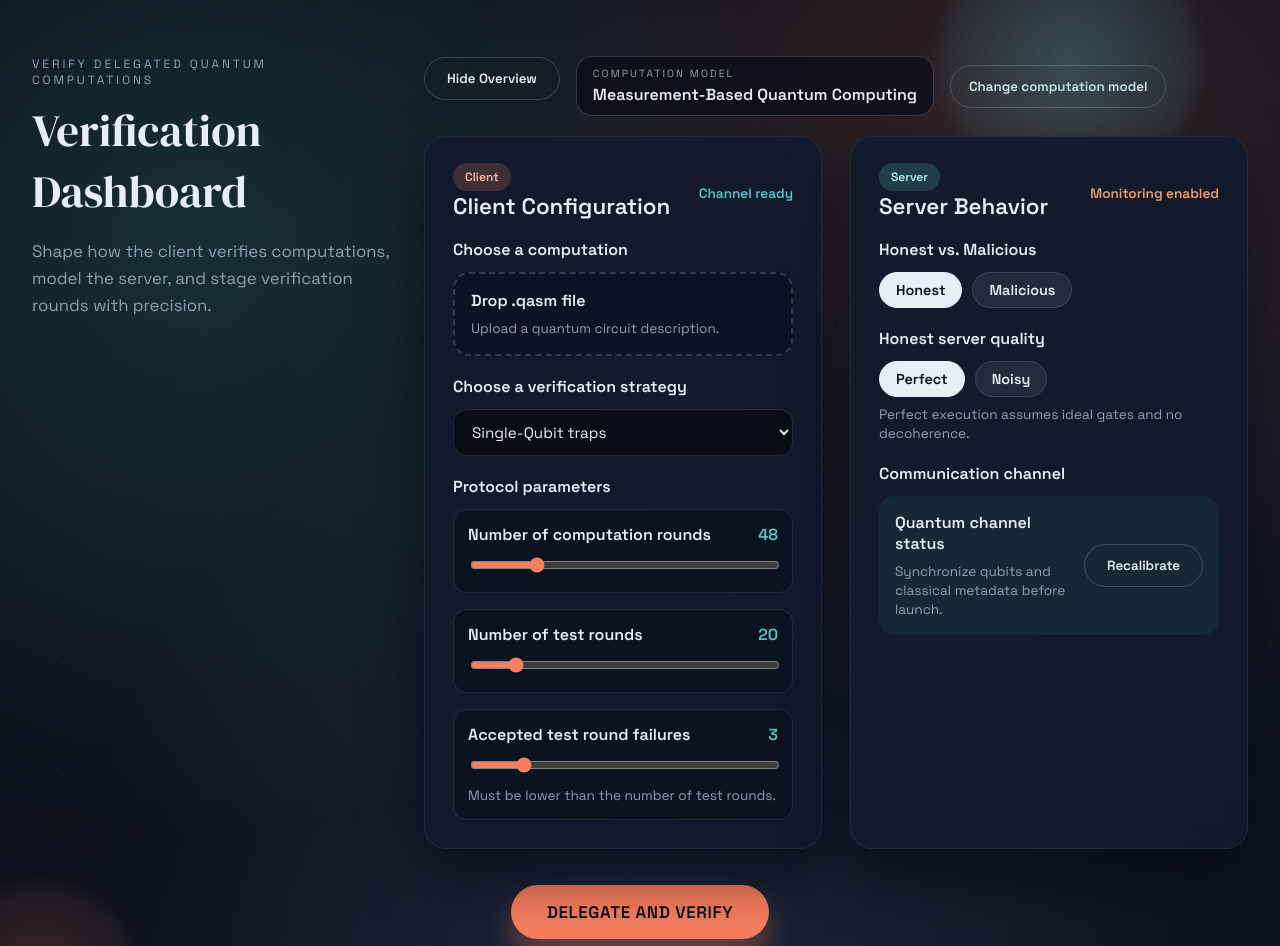
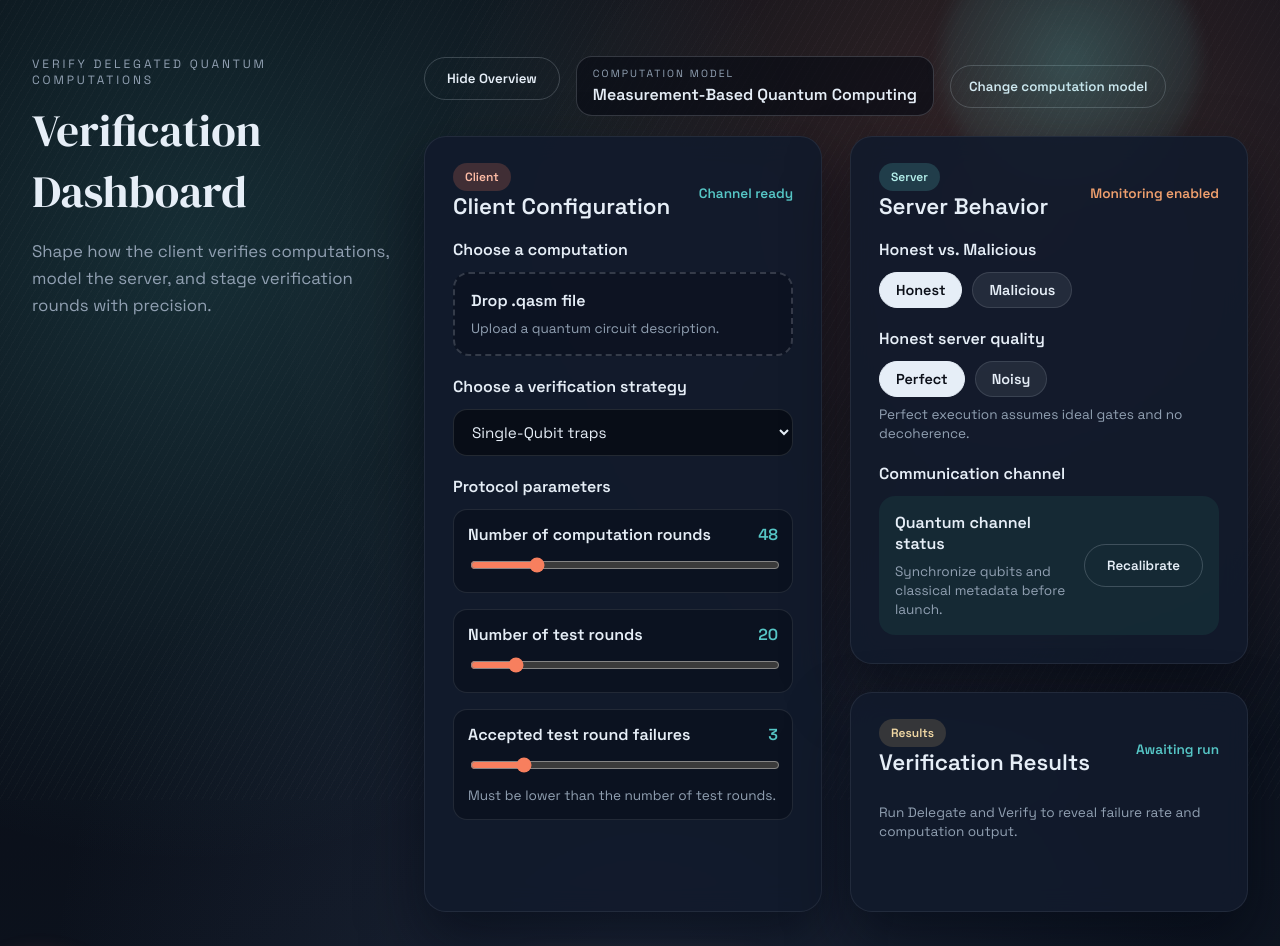
Before and after one commit to jemappellesami/the-verification-software, a React (Vite) app in the folder verification-software/: page / in a window 1280 px wide. Shown: the top 946 px of the page. Built offline with nearby package versions, Linux system fonts and the light colour scheme.

Commit message:
Add results panel

```diff
--- a/verification-software/src/App.css
+++ b/verification-software/src/App.css
@@ -309,6 +309,13 @@ button {
   gap: 28px;
 }
 
+.dashboard-right {
+  display: flex;
+  flex-direction: column;
+  gap: 28px;
+  min-height: 720px;
+}
+
 .panel {
   background: var(--panel);
   border-radius: var(--radius);
@@ -346,6 +353,11 @@ button {
   color: #b5f1ec;
 }
 
+.badge.tertiary {
+  background: rgba(215, 183, 123, 0.18);
+  color: #f1d8a4;
+}
+
 .status {
   font-size: 0.85rem;
   font-weight: 600;
@@ -359,6 +371,97 @@ button {
 .panel-body {
   display: grid;
   gap: 20px;
+}
+
+.panel.server {
+  flex: 3;
+}
+
+.panel.results {
+  flex: 1;
+  min-height: 220px;
+}
+
+.results-body {
+  grid-template-columns: repeat(auto-fit, minmax(180px, 1fr));
+  align-items: stretch;
+  gap: 16px;
+}
+
+.failure-meter {
+  display: grid;
+  gap: 10px;
+}
+
+.verdict {
+  margin-top: 4px;
+  padding: 8px 12px;
+  border-radius: 999px;
+  font-size: 0.85rem;
+  font-weight: 600;
+  display: inline-flex;
+  align-items: center;
+  justify-content: center;
+  max-width: fit-content;
+}
+
+.verdict.accepted {
+  background: rgba(86, 198, 198, 0.18);
+  color: #b5f1ec;
+  border: 1px solid rgba(86, 198, 198, 0.35);
+}
+
+.verdict.rejected {
+  background: rgba(255, 91, 91, 0.18);
+  color: #ffb1b1;
+  border: 1px solid rgba(255, 91, 91, 0.35);
+}
+
+.failure-header {
+  display: flex;
+  justify-content: space-between;
+  font-weight: 600;
+}
+
+.failure-rate {
+  color: #ff5b5b;
+  font-weight: 700;
+}
+
+.meter-track {
+  height: 10px;
+  border-radius: 999px;
+  background: rgba(230, 238, 247, 0.12);
+  overflow: hidden;
+}
+
+.meter-fill {
+  height: 100%;
+  background: linear-gradient(90deg, #ff5b5b, #f79d65);
+  border-radius: inherit;
+}
+
+.result-bit {
+  display: grid;
+  gap: 8px;
+  padding: 16px;
+  border-radius: 16px;
+  border: 1px solid rgba(230, 238, 247, 0.12);
+  background: rgba(8, 12, 20, 0.55);
+  text-align: center;
+}
+
+.result-label {
+  text-transform: uppercase;
+  letter-spacing: 0.2em;
+  font-size: 0.65rem;
+  color: var(--muted);
+}
+
+.result-value {
+  font-size: 2.8rem;
+  font-weight: 700;
+  color: var(--ink);
 }
 
 .section h4 {
@@ -538,6 +641,10 @@ input[type="range"] {
   .hero-actions {
     justify-content: flex-start;
   }
+
+  .dashboard-right {
+    min-height: 0;
+  }
 }
 
 @media (max-width: 720px) {
--- a/verification-software/src/App.tsx
+++ b/verification-software/src/App.tsx
@@ -3,6 +3,7 @@ import "./App.css";
 import ClientPanel from "./components/ClientPanel";
 import HeroSection from "./components/HeroSection";
 import InsightsSection from "./components/InsightsSection";
+import ResultsPanel from "./components/ResultsPanel";
 import ServerPanel from "./components/ServerPanel";
 
 const models = [
@@ -42,10 +43,21 @@ function App() {
   const [computationRounds, setComputationRounds] = useState(48);
   const [testRounds, setTestRounds] = useState(20);
   const [acceptedFailures, setAcceptedFailures] = useState(3);
+  const [hasResults, setHasResults] = useState(false);
+  const [isResultsStale, setIsResultsStale] = useState(false);
+  const [failedTestRounds, setFailedTestRounds] = useState(0);
+  const [resultBit, setResultBit] = useState<number | null>(null);
 
   const acceptedFailuresMax = useMemo(() => Math.max(testRounds - 1, 0), [
     testRounds,
   ]);
+
+  const resetResults = () => {
+    setHasResults(false);
+    setIsResultsStale(true);
+    setFailedTestRounds(0);
+    setResultBit(null);
+  };
 
   const handleTestRounds = (value: number) => {
     const nextValue = Math.max(value, 1);
@@ -53,6 +65,7 @@ function App() {
     if (acceptedFailures >= nextValue) {
       setAcceptedFailures(Math.max(nextValue - 1, 0));
     }
+    resetResults();
   };
 
   const isCustomNoise = noiseModel === "Custom noise model";
@@ -84,6 +97,24 @@ function App() {
     setModel(nextModel);
     setComputationResetKey((prev) => prev + 1);
     closeModelModal();
+  };
+
+  const handleDelegateVerify = () => {
+    const failures = Math.floor(testRounds * 0.25);
+    setFailedTestRounds(failures);
+    setResultBit(0);
+    setHasResults(true);
+    setIsResultsStale(false);
+  };
+
+  const handleComputationRounds = (value: number) => {
+    setComputationRounds(value);
+    resetResults();
+  };
+
+  const handleAcceptedFailures = (value: number) => {
+    setAcceptedFailures(value);
+    resetResults();
   };
 
   return (
@@ -124,15 +155,16 @@ function App() {
               strategy={strategy}
               onStrategyChange={setStrategy}
               computationRounds={computationRounds}
-              onComputationRounds={setComputationRounds}
+              onComputationRounds={handleComputationRounds}
               testRounds={testRounds}
               onTestRounds={handleTestRounds}
               acceptedFailures={acceptedFailures}
-              onAcceptedFailures={setAcceptedFailures}
+              onAcceptedFailures={handleAcceptedFailures}
               acceptedFailuresMax={acceptedFailuresMax}
               verificationStrategies={verificationStrategies}
               computationResetKey={computationResetKey}
             />
+            <div className="dashboard-right">
               <ServerPanel
                 serverMode={serverMode}
                 onServerMode={setServerMode}
@@ -147,12 +179,23 @@ function App() {
                 noiseModels={noiseModels}
                 maliciousModels={maliciousModels}
               />
+              <ResultsPanel
+                isVisible={hasResults}
+                isStale={isResultsStale}
+                failedTestRounds={failedTestRounds}
+                testRounds={testRounds}
+                acceptedFailures={acceptedFailures}
+                resultBit={resultBit}
+              />
+            </div>
           </section>
         </main>
       </div>
 
       <div className="cta-row">
-        <button className="primary cta-button">Delegate and Verify</button>
+        <button className="primary cta-button" onClick={handleDelegateVerify}>
+          Delegate and Verify
+        </button>
       </div>
 
       <InsightsSection
--- /dev/null
+++ b/verification-software/src/components/ResultsPanel.tsx
@@ -0,0 +1,78 @@
+type ResultsPanelProps = {
+  isVisible: boolean;
+  isStale: boolean;
+  failedTestRounds: number;
+  testRounds: number;
+  acceptedFailures: number;
+  resultBit: number | null;
+};
+
+function ResultsPanel({
+  isVisible,
+  isStale,
+  failedTestRounds,
+  testRounds,
+  acceptedFailures,
+  resultBit,
+}: ResultsPanelProps) {
+  const safeTestRounds = Math.max(testRounds, 0);
+  const failureRate =
+    safeTestRounds > 0 ? (failedTestRounds / safeTestRounds) * 100 : 0;
+  const roundedRate = Math.round(failureRate);
+  const isAccepted = failedTestRounds <= acceptedFailures;
+  const verdictLabel = isAccepted ? "Accepted" : "Rejected";
+  const verdictClass = isAccepted ? "verdict accepted" : "verdict rejected";
+
+  const statusText = isVisible ? "Latest run" : "Awaiting run";
+
+  const helperText = isStale
+    ? "Parameters changed. Run Delegate and Verify again."
+    : "Run Delegate and Verify to reveal failure rate and computation output.";
+
+  return (
+    <div className="panel results">
+      <div className="panel-header">
+        <div>
+          <span className="badge tertiary">Results</span>
+          <h2>Verification Results</h2>
+        </div>
+        <span className="status">{statusText}</span>
+      </div>
+      <div className="panel-body results-body">
+        {!isVisible ? (
+          <p className="helper">{helperText}</p>
+        ) : (
+          <>
+            <div className="failure-meter">
+              <div className="failure-header">
+                <span>Failure meter</span>
+                <span className="failure-rate">{roundedRate}%</span>
+              </div>
+              <div className="meter-track">
+                <div
+                  className="meter-fill"
+                  style={{ width: `${Math.min(roundedRate, 100)}%` }}
+                />
+              </div>
+              <p className="helper">
+                {failedTestRounds} failed out of {safeTestRounds} test rounds.
+              </p>
+              <div className={verdictClass}>
+                {verdictLabel} (tolerated: {acceptedFailures})
+              </div>
+            </div>
+
+            <div className="result-bit">
+              <span className="result-label">Result bit</span>
+              <div className="result-value">
+                {resultBit === null ? "-" : resultBit}
+              </div>
+            </div>
+          </>
+        )}
+      </div>
+    </div>
+  );
+}
+
+export default ResultsPanel;
```
Lines whose indentation alone changed are shown as unchanged.
